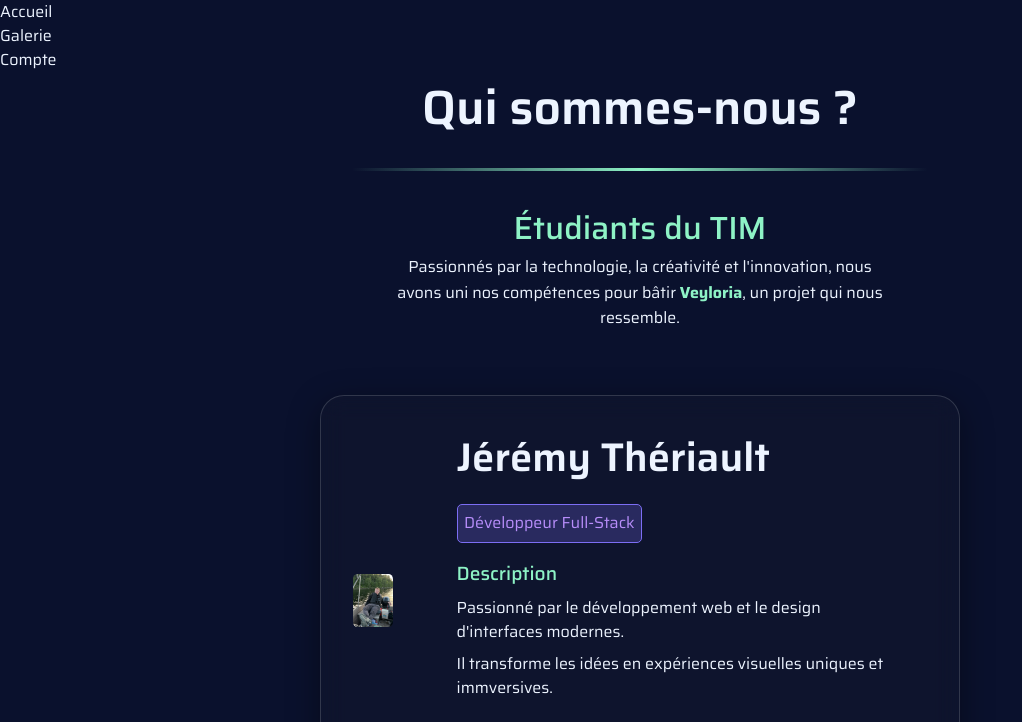
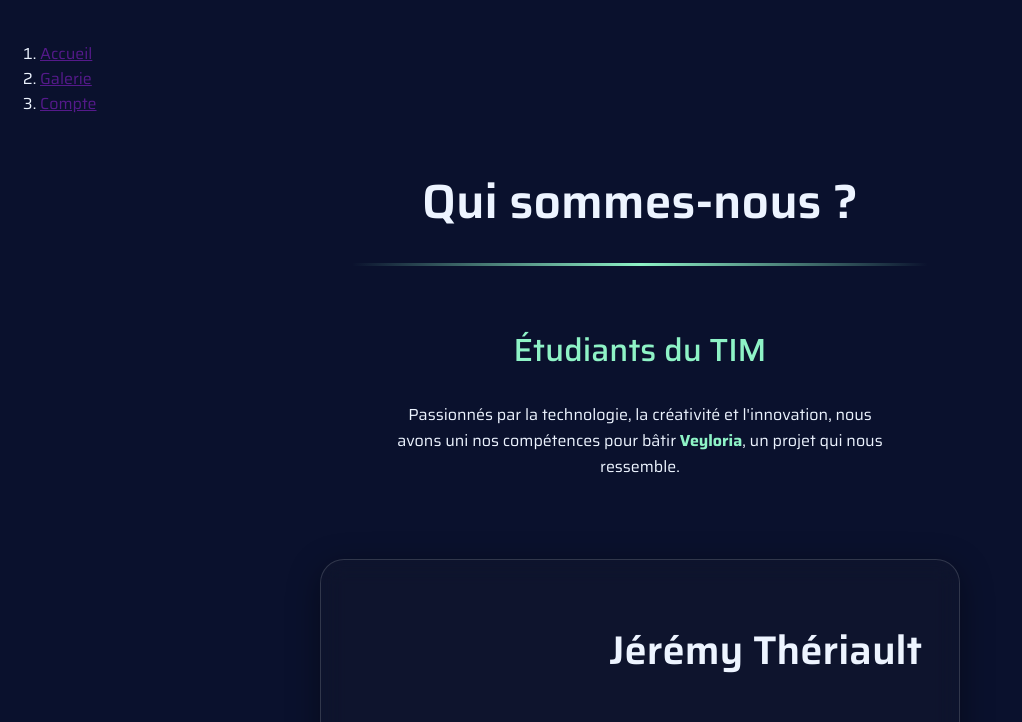
Before and after one commit to MrPoutineQc/veyloria, a website: page html/about.html in a window 1280 px wide. Shown: the top 722 px of the page, without its empty margins (0-1022 px from the left). Drawn offline with nearby package versions, Linux system fonts and the light colour scheme.

Commit message:
remove tailwind

```diff
--- a/html/about.html
+++ b/html/about.html
@@ -9,7 +9,6 @@
   <link rel="stylesheet" href="/css/variables.css" />
   <link rel="stylesheet" href="/node_modules/bootstrap-icons/font/bootstrap-icons.min.css">
 
-  <script src="https://cdn.jsdelivr.net/npm/@tailwindcss/browser@4"></script>
   <script src="https://cdn.jsdelivr.net/npm/gsap@3.15/dist/gsap.min.js"></script>
 
   <title>À propos</title>
```
Also changed, not shown: html/login.html (+0 -1 lines), index.html (+0 -1 lines).
